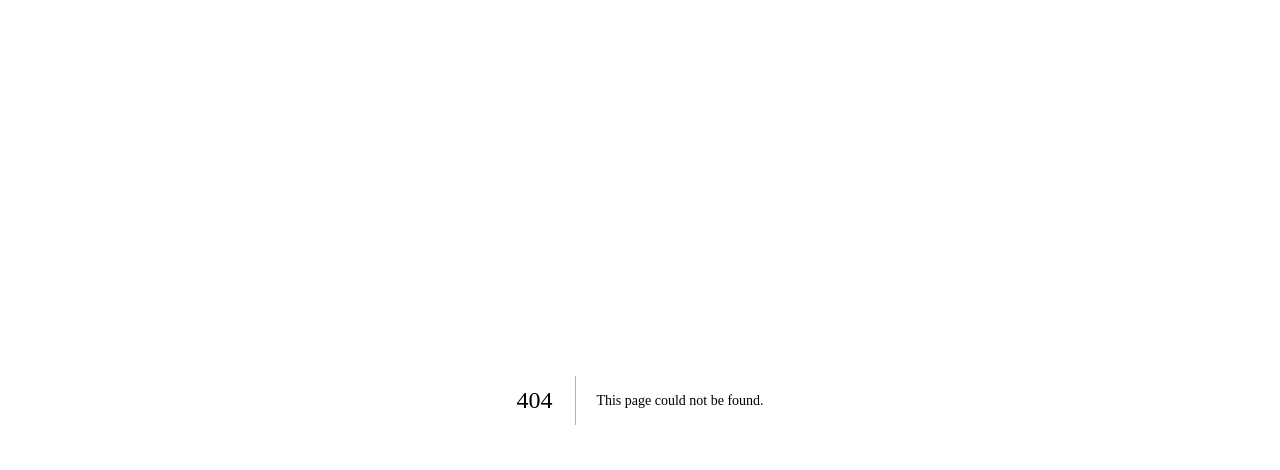
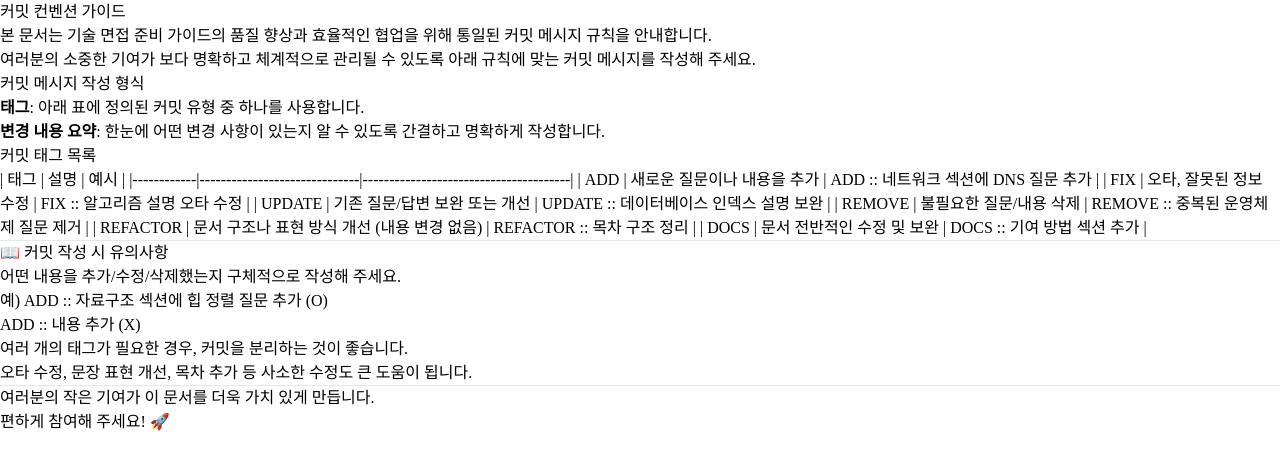
Before and after one commit to siniseong/blxnk-docs, a Next.js app: page /commit-guide in a window 1280 px wide. Before the commit this address had no page. Shown: the top 470 px of the page. Built offline with nearby package versions, Linux system fonts and the light colour scheme; a web font is replaced by a local one.

Commit message:
ADD :: 커밋 컨벤션 가이드 추가

```diff
--- /dev/null
+++ b/pages/commit-guide.mdx
@@ -0,0 +1,40 @@
+# 커밋 컨벤션 가이드
+
+본 문서는 기술 면접 준비 가이드의 품질 향상과 효율적인 협업을 위해 통일된 커밋 메시지 규칙을 안내합니다.
+여러분의 소중한 기여가 보다 명확하고 체계적으로 관리될 수 있도록 아래 규칙에 맞는 커밋 메시지를 작성해 주세요.
+
+
+
+## 커밋 메시지 작성 형식
+
+
+- **태그**: 아래 표에 정의된 커밋 유형 중 하나를 사용합니다.
+- **변경 내용 요약**: 한눈에 어떤 변경 사항이 있는지 알 수 있도록 간결하고 명확하게 작성합니다.
+
+
+
+## 커밋 태그 목록
+
+| 태그      | 설명                          | 예시                                 |
+|------------|------------------------------|---------------------------------------|
+| `ADD`      | 새로운 질문이나 내용을 추가  | ADD :: 네트워크 섹션에 DNS 질문 추가  |
+| `FIX`      | 오타, 잘못된 정보 수정       | FIX :: 알고리즘 설명 오타 수정        |
+| `UPDATE`   | 기존 질문/답변 보완 또는 개선 | UPDATE :: 데이터베이스 인덱스 설명 보완 |
+| `REMOVE`   | 불필요한 질문/내용 삭제      | REMOVE :: 중복된 운영체제 질문 제거   |
+| `REFACTOR` | 문서 구조나 표현 방식 개선 (내용 변경 없음) | REFACTOR :: 목차 구조 정리         |
+| `DOCS`     | 문서 전반적인 수정 및 보완    | DOCS :: 기여 방법 섹션 추가            |
+
+---
+
+### 📖 커밋 작성 시 유의사항
+   - 어떤 내용을 추가/수정/삭제했는지 구체적으로 작성해 주세요.
+   - 예) `ADD :: 자료구조 섹션에 힙 정렬 질문 추가` (O)
+         `ADD :: 내용 추가` (X)
+
+   - 여러 개의 태그가 필요한 경우, 커밋을 분리하는 것이 좋습니다.
+   - 오타 수정, 문장 표현 개선, 목차 추가 등 사소한 수정도 큰 도움이 됩니다.
+
+---
+
+여러분의 작은 기여가 이 문서를 더욱 가치 있게 만듭니다.
+편하게 참여해 주세요! 🚀
```
